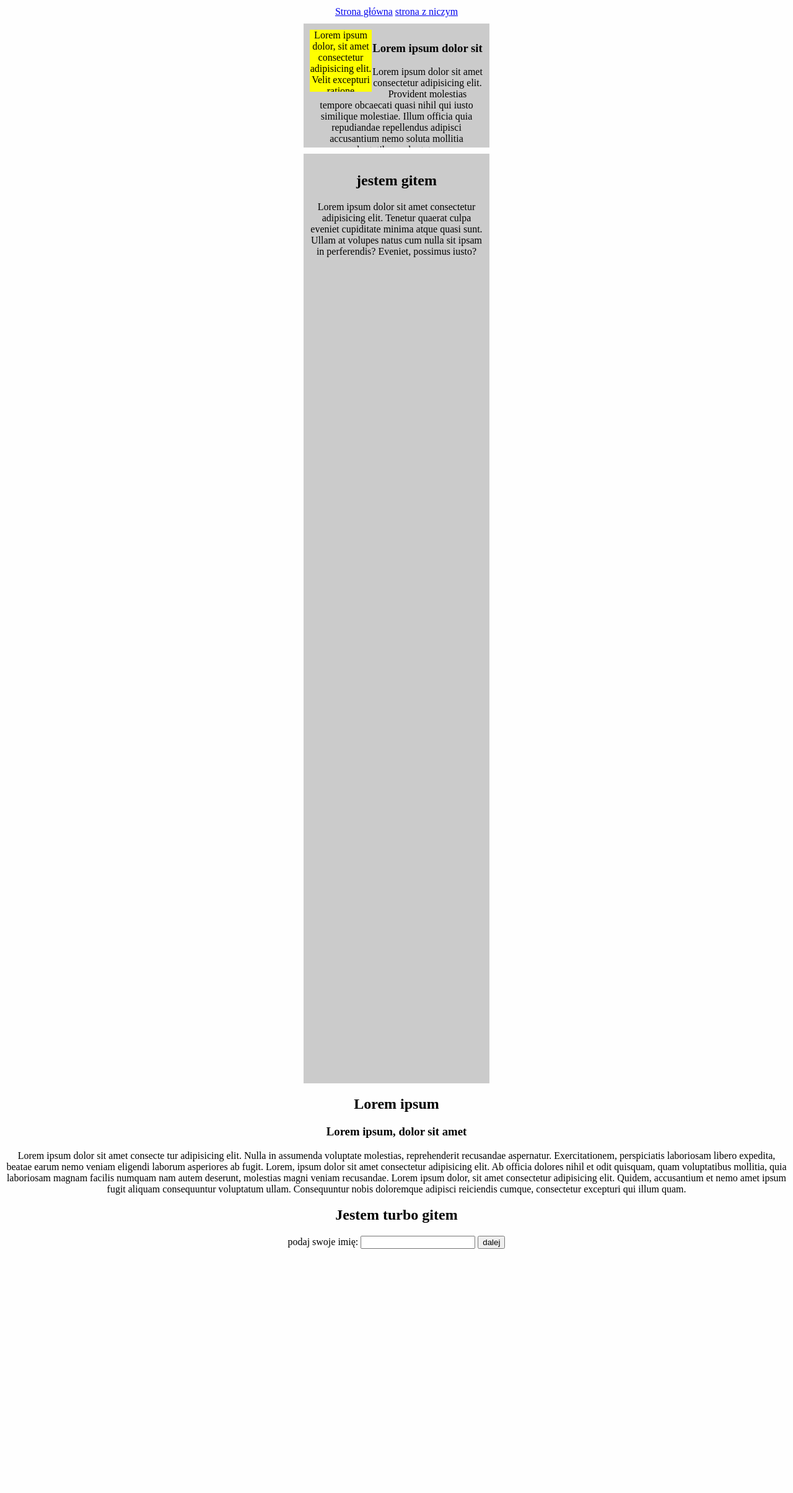
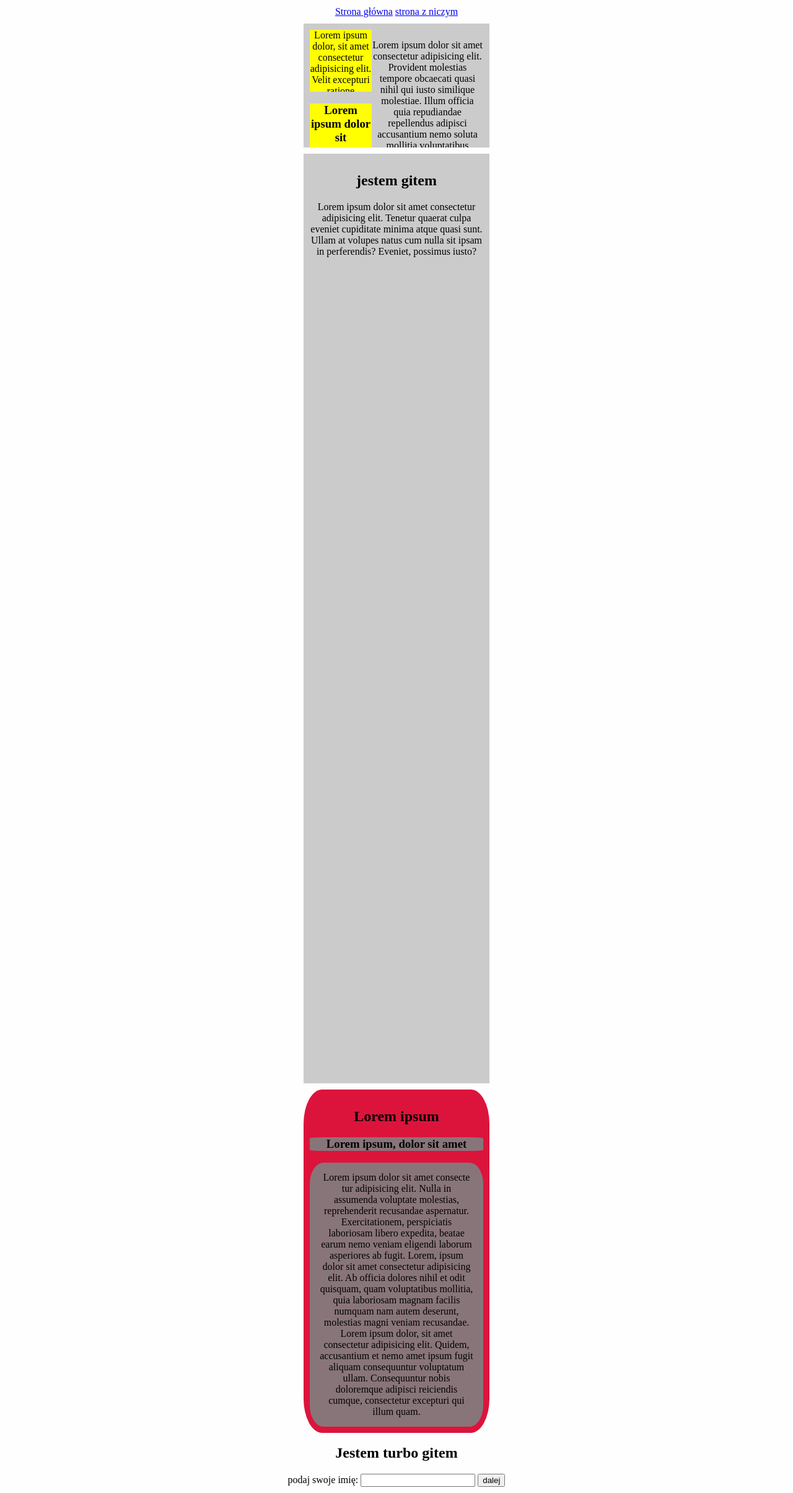
Before and after one commit to K3TJ0V/homepage, a plain HTML site: page index.html in a window 1280 px wide. Shown: the whole page at 62% size. Before the commit the page ends 2025 px from the top, so only its background shows below. Drawn offline with Linux system fonts and the light colour scheme.

Commit message:
BEM input

```diff
--- a/index.html
+++ b/index.html
@@ -15,49 +15,52 @@
         <a href="index.html">Strona główna</a>
         <a href="podstrona.html">strona z niczym</a>
     </nav>
-    <div class="example-div">
-                <div id="secondary-box">
+    <div class="first">
+                <div class="first__paragraph">
                 Lorem ipsum dolor, sit amet consectetur adipisicing elit. Velit excepturi ratione
                 voluptatibus no i jakas kolejna zmiana tak o dla sportu
                 placeat tempora. Consequatur perferendis commodi nemo esse, itaque praesentium, tempore suscipit
                 voluptatibus corrupti incidunt quibusdam voluptatem necessitatibus placeat.
                 </div>
 
-                <h3>Lorem ipsum dolor sit</h3>
+                <h3 class="first__paragraph first__paragraph--heading">Lorem ipsum dolor sit</h3>
                 <p>Lorem ipsum dolor sit amet consectetur adipisicing elit. Provident molestias tempore obcaecati
                     quasi nihil qui iusto similique molestiae. Illum officia quia repudiandae repellendus adipisci
                     accusantium nemo soluta mollitia voluptatibus voluptatum.</p>
         </div>
 
     </div>
-    <div class="example-div-long">
-        <h2>jestem gitem</h2>
+    <div class="second">
+        <h2 class="second__paragraph second__paragraph--heading">jestem gitem</h2>
 
-        <p>Lorem ipsum dolor sit amet consectetur adipisicing elit. Tenetur quaerat culpa
+        <p class="second__paragraph">Lorem ipsum dolor sit amet consectetur adipisicing elit. Tenetur quaerat culpa
             eveniet cupiditate minima
                 atque quasi sunt. Ullam at volupes natus cum nulla sit ipsam in perferendis? Eveniet, possimus iusto?
             </p>
         </div>
     </section>
 
-    <section>
-        <h2>Lorem ipsum </h2>
+    <section class="third">
+        <h2 class="third__headimg third__heading--first-one">Lorem ipsum </h2>
 
-        <h3>Lorem ipsum, dolor sit amet</h3>
+        <h3 class="third__heading">Lorem ipsum, dolor sit amet</h3>
 
 
-    <script src="script.js"></script>
-    Lorem ipsum dolor sit amet consecte
+        <div class="third__paragraph">Lorem ipsum dolor sit amet consecte
         tur adipisicing elit. Nulla in assumenda voluptate molestias, reprehenderit recusandae aspernatur. Exercitationem, perspiciatis laboriosam libero expedita, beatae earum nemo veniam eligendi laborum asperiores ab fugit.
         Lorem, ipsum dolor sit amet consectetur adipisicing elit. Ab officia dolores nihil et odit quisquam, quam voluptatibus mollitia, quia laboriosam magnam facilis numquam nam autem deserunt, molestias magni veniam recusandae.
         Lorem ipsum dolor, sit amet consectetur adipisicing elit. Quidem, accusantium et nemo amet ipsum fugit aliquam consequuntur voluptatum ullam. Consequuntur nobis doloremque adipisci reiciendis cumque, consectetur excepturi qui illum quam.
-    <h1>Jestem turbo gitem</h1>
+        </div>
+    </section>
+
 
         <section>
+            <h1 >Jestem turbo gitem</h1>
             <span>podaj swoje imię:</span>
             <input id="name-input" type="text">
             <button id="submit-button" type="button">dalej</button>
         </section>
+        <script src="script.js"></script>
 </main>
 
 </html>
--- a/style.css
+++ b/style.css
@@ -1,23 +1,20 @@
 body {
   background: #fefefe;
-
 }
-main{
+main {
   text-align: center;
   margin: 10px auto;
 }
-.example-div{
-    background-color: rgba(0,0,0,0.2);
+.first {
+  background-color: rgba(0, 0, 0, 0.2);
   margin: 10px auto;
   width: 300px;
   height: 200px;
   padding: 10px;
   box-sizing: border-box;
-    top: 10px;
-    position: sticky;
   overflow: auto;
 }
-#secondary-box{
+.first__paragraph{
   overflow: auto;
   background-color: yellow;
   width: 100px;
@@ -25,8 +22,13 @@ main{
   position: relative;
   float: left;
 }
-.example-div-long{
-    background-color: rgba(0,0,0,0.2);
+
+.first__paragraph--heading{
+  clear: both;
+}
+
+.second{
+  background-color: rgba(0, 0, 0, 0.2);
   margin: 10px auto;
   width: 300px;
   height: 1500px;
@@ -34,3 +36,23 @@ main{
   padding: 10px;
   box-sizing: border-box;
 }
+
+.third{
+  background-color: crimson;
+  border-radius: 10%;
+  width: 300px;
+  padding: 10px;
+  box-sizing: border-box;
+  margin: 10px auto;
+}
+
+.third__paragraph{
+  background-color: rgba(128, 128, 128, 0.9);
+  border-radius: 8%;
+  padding: 15px;
+}
+
+.third__heading{
+  background-color: rgba(128, 128, 128, 0.9);
+  border-radius: 8%;
+}
```
Also changed, not shown: podstrona.html (+10 -8 lines), script.js (+4 -5 lines). Lines whose indentation alone changed are shown as unchanged.
